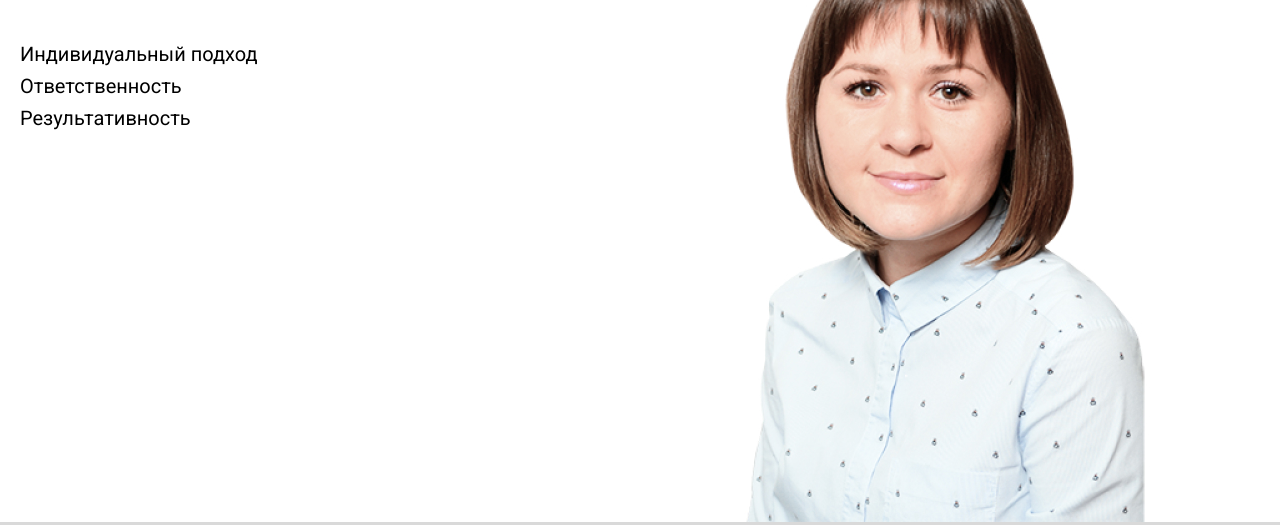
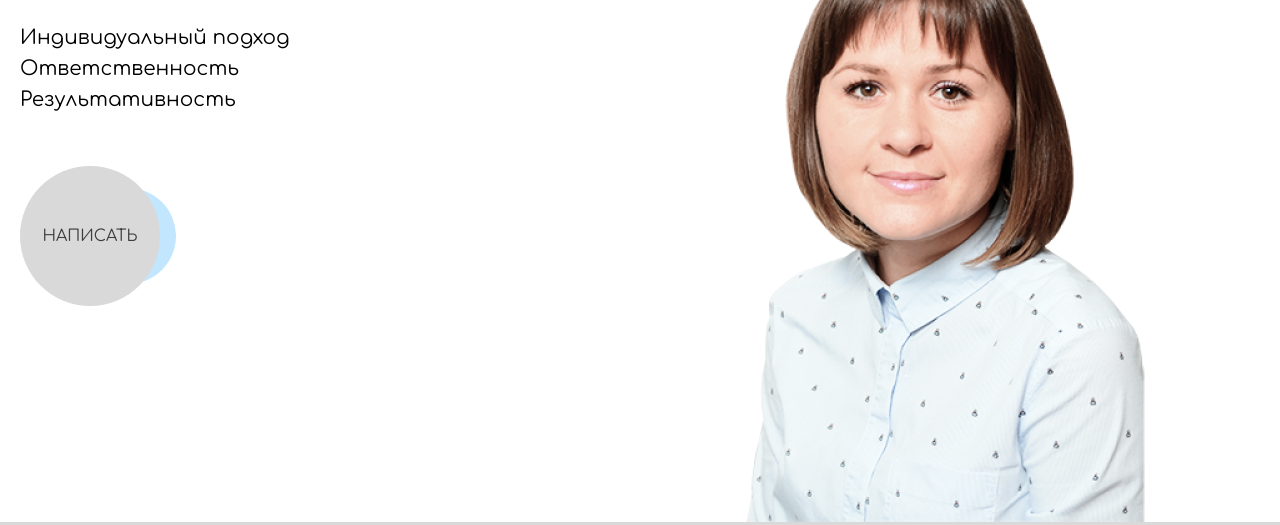
Before and after one commit to BKonstantine/efremenko_landing, a website built with Vite: page index.html in a window 1280 px wide. Shown: the part 275-800 px from the top of the page. Built offline with nearby package versions, Linux system fonts and the light colour scheme.

Commit message:
add: Добавить кнопку

```diff
--- a/index.html
+++ b/index.html
@@ -97,6 +97,23 @@
                 <li><span>Ответственность</span></li>
                 <li><span>Результативность</span></li>
               </ul>
+              <div class="button">
+                <a href="#">Написать</a>
+                <div class="button__icon">
+                  <svg
+                    width="100"
+                    height="23"
+                    viewBox="0 0 100 23"
+                    fill="none"
+                    xmlns="http://www.w3.org/2000/svg"
+                  >
+                    <path
+                      d="M99.1627 12.0497C99.7398 11.4579 99.7257 10.5083 99.1312 9.92857L89.444 0.481639C88.8495 -0.0980717 87.8998 -0.088326 87.3228 0.503407C86.7457 1.09514 86.7598 2.04478 87.3543 2.62449L95.9651 11.0218L87.6063 19.5932C87.0293 20.1849 87.0434 21.1346 87.6378 21.7143C88.2323 22.294 89.182 22.2842 89.759 21.6925L99.1627 12.0497ZM0.661925 13.4998L98.1086 12.4998L98.0641 9.50017L0.617372 10.5002L0.661925 13.4998Z"
+                      fill="#3D3D3D"
+                    />
+                  </svg>
+                </div>
+              </div>
             </div>
             <img
               class="header__photo"
--- /dev/null
+++ b/src/components/button/index.scss
@@ -0,0 +1,52 @@
+@keyframes showArrow {
+  0% {
+    left: 60px;
+  }
+
+  100% {
+    left: 90px;
+  }
+}
+
+.button {
+  width: 140px;
+  height: 140px;
+  display: flex;
+  align-items: center;
+  justify-content: center;
+  background-color: var(--light-grey);
+  position: relative;
+  border-radius: 50%;
+  cursor: pointer;
+
+  &:hover {
+    .button__icon {
+      animation: showArrow 0.3s linear forwards;
+    }
+  }
+
+  a {
+    text-decoration: none;
+    color: var(--dark-grey);
+    text-transform: uppercase;
+  }
+
+  &__icon {
+    width: 96px;
+    height: 96px;
+    border-radius: 50%;
+    position: absolute;
+    top: 50%;
+    left: 60px;
+    transform: translateY(-50%);
+    background-color: var(--blue);
+    display: flex;
+    align-items: center;
+    justify-content: center;
+    z-index: -100;
+
+    svg {
+      margin-right: 19px;
+    }
+  }
+}
--- a/src/components/header/index.scss
+++ b/src/components/header/index.scss
@@ -18,9 +18,14 @@
     flex-direction: column;
     gap: 30px;
 
+    .button {
+      margin-top: 25px;
+    }
+
     ul {
       list-style: none;
       padding: 0;
+      margin: 0;
     }
   }
 }
--- a/src/components/nav/index.scss
+++ b/src/components/nav/index.scss
@@ -50,10 +50,6 @@ $length-4: 453.50299072265625;
     color: var(--dark-grey);
     text-transform: uppercase;
     font-size: 20px;
-
-    &:hover {
-      color: var(--grey);
-    }
   }
 
   &__item {
--- a/src/style/common.scss
+++ b/src/style/common.scss
@@ -4,7 +4,7 @@
 
 body {
   margin: 0;
-  font-family: "Roboto", sans-serif;
+  font-family: "Comfortaa", sans-serif;
 }
 
 h1,
--- a/src/style/index.scss
+++ b/src/style/index.scss
@@ -8,6 +8,7 @@
 @import "../components/feedback/index.scss";
 @import "../components/price/index.scss";
 @import "../components/video/index.scss";
+@import "../components/button/index.scss";
 
 /* Base style */
 @import "./common.scss";
```
Also changed, not shown: src/icons/arrow-btn.svg (added), src/icons/arrow.svg (added), src/icons/down-arrow-svgrepo-com.svg (added).
